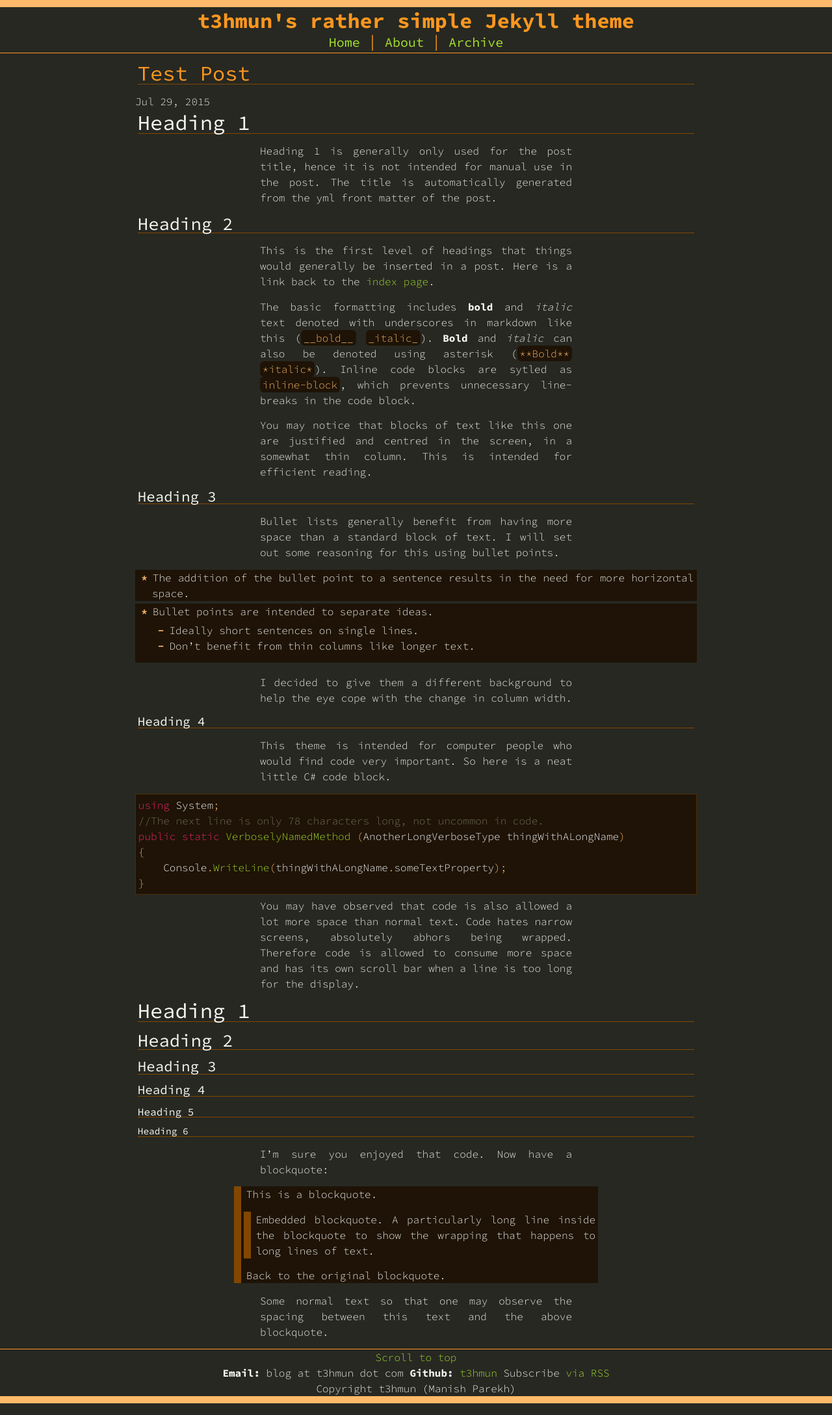
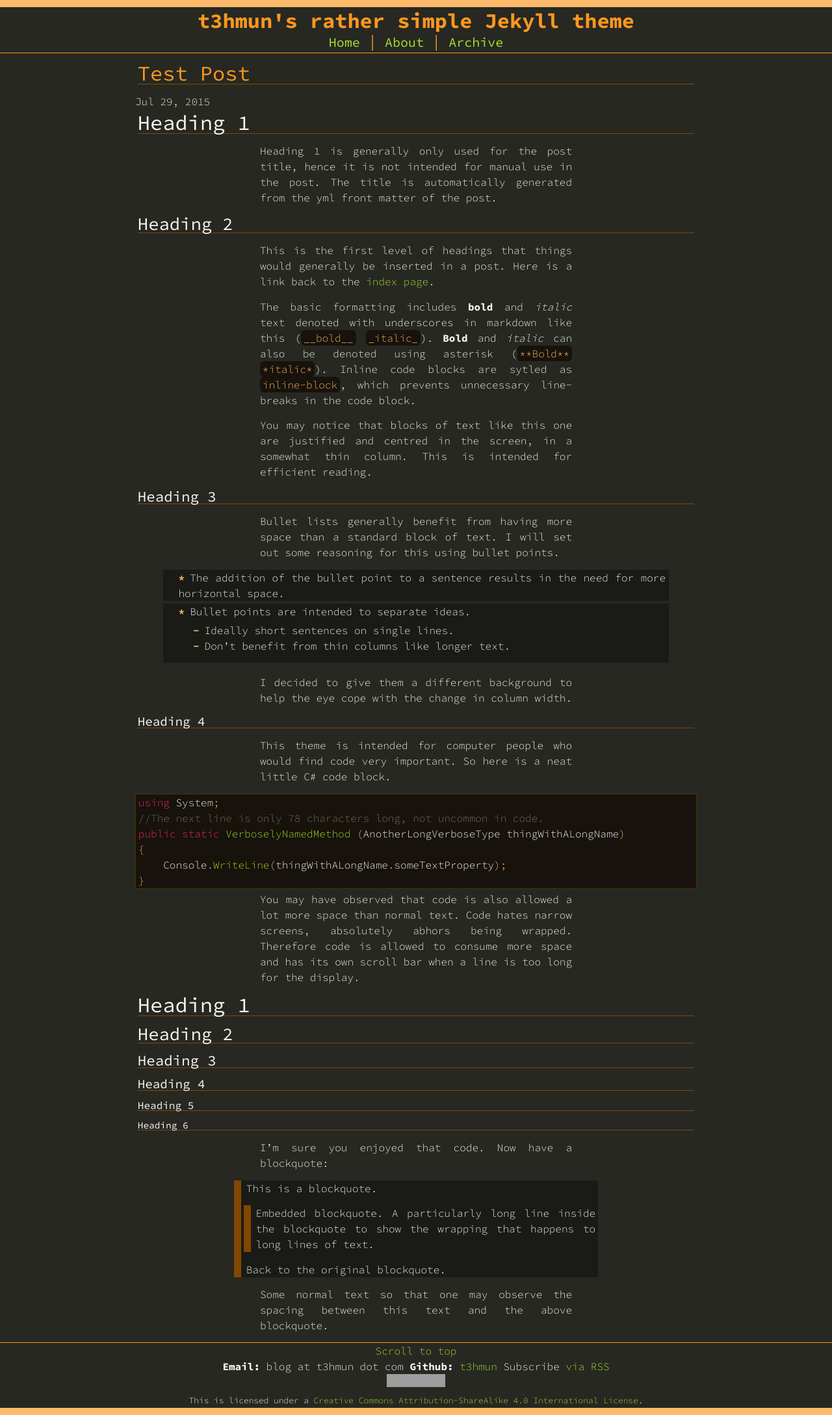
Before and after one commit to t3hmun/rather-simple-jekyll-theme, a Jekyll site: the page built from _posts/2015-07-29-Test-Post.md, in a window 1280 px wide. Shown: the whole page at 65% size. Built offline with Jekyll 4.4.1, drawn with Linux system fonts in a browser that asks for light colours; grey boxes are pictures that could not be loaded.

Commit message:
Lisence and config post.

```diff
--- a/_config.yml
+++ b/_config.yml
@@ -6,7 +6,7 @@ baseurl: "/rather-simple-jekyll-theme" # the subpath of your site, e.g. /blog/
 url: "http://t3hmun.github.io" #"http://yourdomain.com" the base hostname & protocol for your site
 twitter_username: # Leaving this blank for fun.
 github_username:  t3hmun
-footer: Copyright t3hmun (Manish Parekh)
+footer:
 
 # Build settings
 markdown: kramdown
--- a/_includes/footer.html
+++ b/_includes/footer.html
@@ -7,4 +7,7 @@
   Subscribe <a href="{{ "/feed.xml" | prepend: site.baseurl }}">via RSS</a>
   <br>
   {{site.footer}}
+  <small><a rel="license" href="http://creativecommons.org/licenses/by-sa/4.0/"><img alt="Creative Commons License" style="border-width:0" src="https://i.creativecommons.org/l/by-sa/4.0/80x15.png" /></a>
+  <br/>
+  This is licensed under a <a rel="license" href="http://creativecommons.org/licenses/by-sa/4.0/">Creative Commons Attribution-ShareAlike 4.0 International License</a>.</small>
 </footer>
--- a/_sass/_base.scss
+++ b/_sass/_base.scss
@@ -149,7 +149,8 @@ li {
      * I can't explain the relationship between padding-left and text-indent. */
     padding-left: $bullet-indent;
     padding-right: $standard-margin;
-    text-indent: -($bullet-indent - 1%); /* The 1% stops it touch the edge of the block. */
+
+    /* DO NOT add a negative text indent. Child inline block will inherit and lose their formatting. */
 
     /* I just like the look of these lines between top level blocks. */
     border-bottom: $medium-line solid $background-colour;
@@ -264,14 +265,7 @@ a {
  * Code needs to be given maximum horizontal space. Scrolling or wrapping code is no fun. */
 pre,
 code {
-    border: $thin-line solid $very-subtle-colour;
-    /* Creates neat curved corners for the border. */
-    border-radius: $standard-radius;
     background-color: $code-background;
-
-    /* Want the block to be flush with the screen edge but not the text. */
-    padding: 0 $standard-side-margin;
-    margin: $standard-margin 0;
 
     /* Set a monospace font.*/
     font-family: $syntax-font-family;
@@ -299,16 +293,19 @@ code {
     /* Inline so it can be part of a sentence,
      * Block to prevent line-breaks in the middle. */
     display: inline-block;
+    /* Creates neat curved corners. */
+    border-radius: $standard-radius;
     /* No border it is part of the sentence. */
     border: none;
 }
 
 pre {
-    /* Padding defined using 2 value shorthand.
-     * First value is top and bottom.
-     * Second value is right and left. */
-    padding: $standard-margin $standard-side-margin;
-    border-radius: 0;
+    /* Want the block to be flush with the screen edge but not the text. */
+    padding: 0 $standard-side-margin;
+    margin: $standard-margin 0;
+
+    border: $thin-line solid $very-subtle-colour;
+    border-radius: 0; /* Curves look bad when flussh with sceen edge. */
 
     /* This gives the code block its own scroll bar.
      * We don't want the code to fall off or stretch the screen. */
--- a/post-archive.html
+++ b/archive.html
@@ -1,7 +1,7 @@
 ---
 layout: default
 title: Archive
-permalink: /post-archive/
+permalink: /archive/
 ---
 <h1 class="post-heading">Archive</h1>
 {% for post in site.posts %}
--- a/css/main.scss
+++ b/css/main.scss
@@ -55,10 +55,10 @@ $thick-line:$thin-line * 7;
  * Remember these are MAX values, they may be made smaller according to the screen/window size.
  */
 $reading-width: $base * 30;
-$article-width: $reading-width * 1.8;
+$article-width: $reading-width * 1.8; /* Max with of any article content. */
 $blockq-width: $reading-width + $thick-line + $standard-side-margin + 50;
 /* Bullet points get wider space than standard text blocks. */
-$bullet-width: $article-width;
+$bullet-width: $article-width * 0.9; /* A bit less than max. */
 $bullet-indent: 3%;
 $bullet-text-gap: $base * 0.5;
 
@@ -78,11 +78,12 @@ $subtle-colour: darken($highlight-colour, 30%); /* Used to compute feature colou
 $very-subtle-colour: darken($highlight-colour, 40%);
 
 /* Titles and special elements. */
-$feature-colour: darken(mix($background-colour, $subtle-colour), 13%); /* background, bullets and syntax */
+$feature-colour: darken(mix($background-colour, $subtle-colour, 80%), 10%); /* code */
+$minor-feature-colour: darken($background-colour, 5%);
 $visited-colour: darken($link-colour, 15%);
 $code-background: $feature-colour;
-$bullet-background: $feature-colour;
-$blockq-background: darken(mix($background-colour, $subtle-colour), 13%);
+$bullet-background: $minor-feature-colour;
+$blockq-background: $minor-feature-colour;
 
 /*
  * Import partials from `sass_dir` (defaults to `_sass`)
```
Also changed, not shown: _posts/2015-07-29-Introduction-to-this-Theme.md (deleted, +0 -15 lines), _posts/2015-08-03-Theme-Configuration.md (added, +46 -0 lines), 1 other file.
